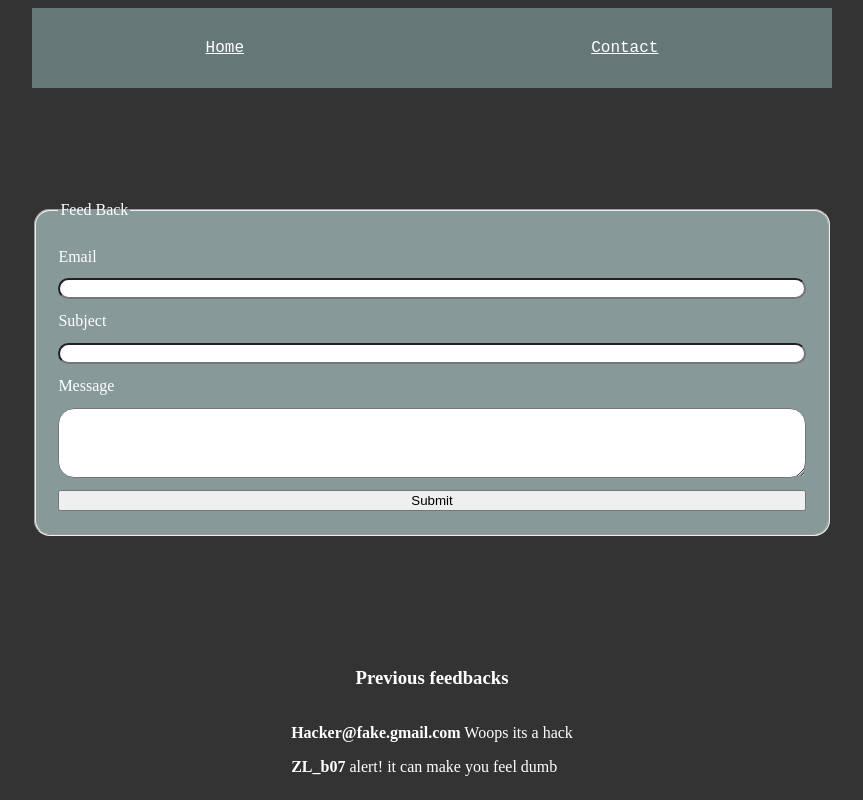
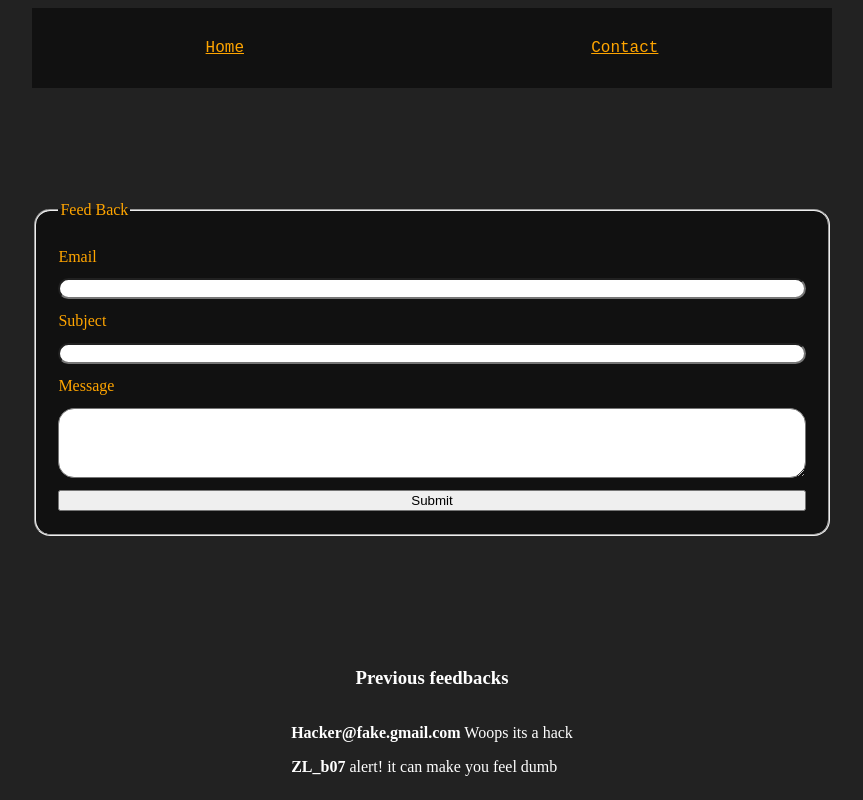
Before and after one commit to Pankaj0038/eXsited, a website: page public/connect.html in a window 1280 px wide. Shown: the whole page, without its empty margins (208-1071 px from the left). Drawn offline with Linux system fonts and the light colour scheme.

Commit message:
Update index.css

```diff
--- a/public/css/index.css
+++ b/public/css/index.css
@@ -1,5 +1,5 @@
 body{
-	background-color: #333;
+	background-color: #222;
 	color: white;
 	min-height: 98vh;
 	display: grid;
@@ -11,7 +11,7 @@ body{
 
 
 nav{
-	background-color: #677;
+	background-color: #111;
 	height: 5rem;
 	display: flex;
 	justify-content: space-around;
@@ -19,7 +19,7 @@ nav{
 	min-width: 100vh;
 }
 nav a {
-	color: white;
+	color: orange;
 	font-family: monospace;
 	font-size: 1rem;
 }
@@ -31,7 +31,8 @@ fieldset{
 	min-width: 50vh;
 	padding: 1rem;
 	border-radius: 1rem;
-	background-color: #899;
+	background-color: #111;
+	color: orange;
 }
 fieldset *{
 	margin: .4rem;
```
